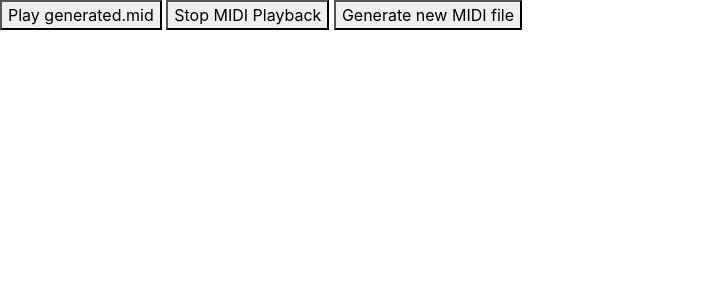
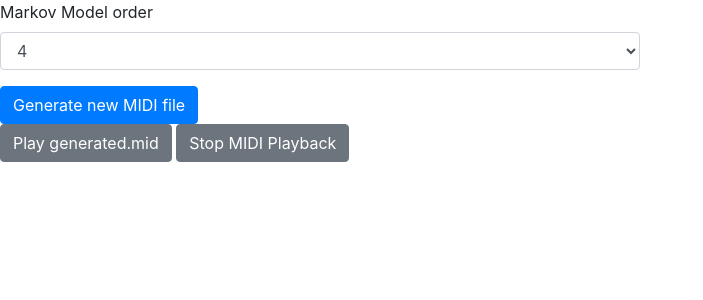
Before and after one commit to RyanHopkins7/classical-piano-music-generator, a Flask app: page / in a window 1280 px wide. Shown: the top 300 px of the page, without its empty margins (0-703 px from the left). Run offline with Flask 2, Linux system fonts and the light colour scheme; some libraries are stand-ins or nearby versions.

Commit message:
Add form for selecting markov chain order on front end

```diff
--- a/app.py
+++ b/app.py
@@ -2,6 +2,11 @@ from flask import Flask, render_template, request, Response
 from generate_midi import generate_midi
 
 app = Flask(__name__)
+
+"""
+Note: If more than one person is expected to use this site at a time, sessions will need to be implemented
+to prevent specific users' generated files from overwriting other users' generated files
+"""
 
 @app.route('/')
 def index():
--- a/generate_midi.py
+++ b/generate_midi.py
@@ -13,6 +13,7 @@ def generate_midi(mkv_order=1, num_messages=10000):
     """
     corpus_files = (MidiFile(f'music/single_track/{file_name}', clip=True) for file_name in listdir('music/single_track'))
 
+    # TODO: Add a stop token after the end of each file. Sample until a stop token is reached
     messages = (message for f in corpus_files for message in f.tracks[0])
 
     # TODO: Make markov model init work with a generator not just a list
--- a/static/main.js
+++ b/static/main.js
@@ -8,5 +8,7 @@ document.getElementById('generateMidi').addEventListener('click', function () {
             alert(http.responseText);
         }
     }
-    http.send('order=4');
+
+    let order = document.getElementById('order').value;
+    http.send('order=' + order);
 })
--- a/static/style.css
+++ b/static/style.css
@@ -0,0 +1,7 @@
+#order {
+    width: 50%;
+}
+
+.range-label {
+    display: inline;
+}
--- a/templates/base.html
+++ b/templates/base.html
@@ -18,14 +18,13 @@
 
     {% endblock %}
 
-
-    <script type='text/javascript' src='//www.midijs.net/lib/midi.js'></script>
-    <script type='text/javascript' src='/static/main.js'></script>
-
     <!-- Optional JavaScript -->
     <!-- jQuery first, then Popper.js, then Bootstrap JS -->
     <script src="https://code.jquery.com/jquery-3.3.1.slim.min.js" integrity="sha384-q8i/X+965DzO0rT7abK41JStQIAqVgRVzpbzo5smXKp4YfRvH+8abtTE1Pi6jizo" crossorigin="anonymous"></script>
     <script src="https://cdnjs.cloudflare.com/ajax/libs/popper.js/1.14.7/umd/popper.min.js" integrity="sha384-UO2eT0CpHqdSJQ6hJty5KVphtPhzWj9WO1clHTMGa3JDZwrnQq4sF86dIHNDz0W1" crossorigin="anonymous"></script>
     <script src="https://stackpath.bootstrapcdn.com/bootstrap/4.3.1/js/bootstrap.min.js" integrity="sha384-JjSmVgyd0p3pXB1rRibZUAYoIIy6OrQ6VrjIEaFf/nJGzIxFDsf4x0xIM+B07jRM" crossorigin="anonymous"></script>
+
+    <script type='text/javascript' src='//www.midijs.net/lib/midi.js'></script>
+    <script type='text/javascript' src='/static/main.js'></script>
   </body>
 </html>
--- a/templates/index.html
+++ b/templates/index.html
@@ -1,7 +1,25 @@
 {% extends 'base.html' %}
 
 {% block body %}
-    <button onClick="MIDIjs.play('static/generated.mid');">Play generated.mid</button>
-    <button onClick="MIDIjs.stop();">Stop MIDI Playback</button>
-    <button id="generateMidi">Generate new MIDI file</button>
+
+<div id="orderForm">
+    <div class="form-group">
+        <label for="order">Markov Model order</label>
+        <select class="form-control" id="order" value="4">
+            <option>1</option>
+            <option>2</option>
+            <option>3</option>
+            <option selected="selected">4</option>
+            <option>5</option>
+            <option>6</option>
+            <option>7</option>
+            <option>8</option>
+        </select>
+    </div>
+    <button type="submit" id="generateMidi" class="btn btn-primary">Generate new MIDI file</button>
+</div>
+
+<button class="btn btn-secondary" onClick="MIDIjs.play('static/generated.mid');">Play generated.mid</button>
+<button class="btn btn-secondary" onClick="MIDIjs.stop();">Stop MIDI Playback</button>
+
 {% endblock %}
```
Also changed, not shown: 1 other file.
